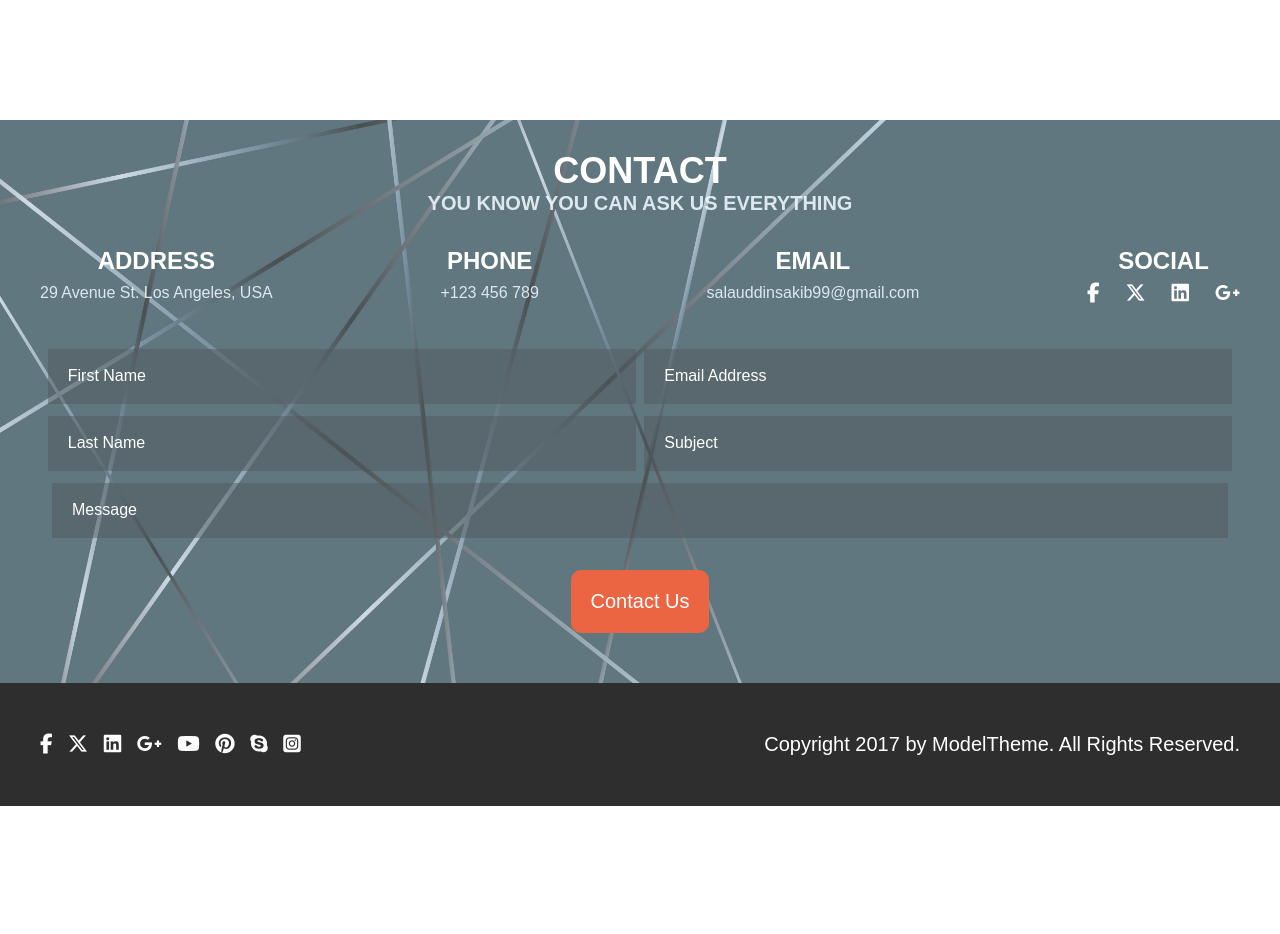
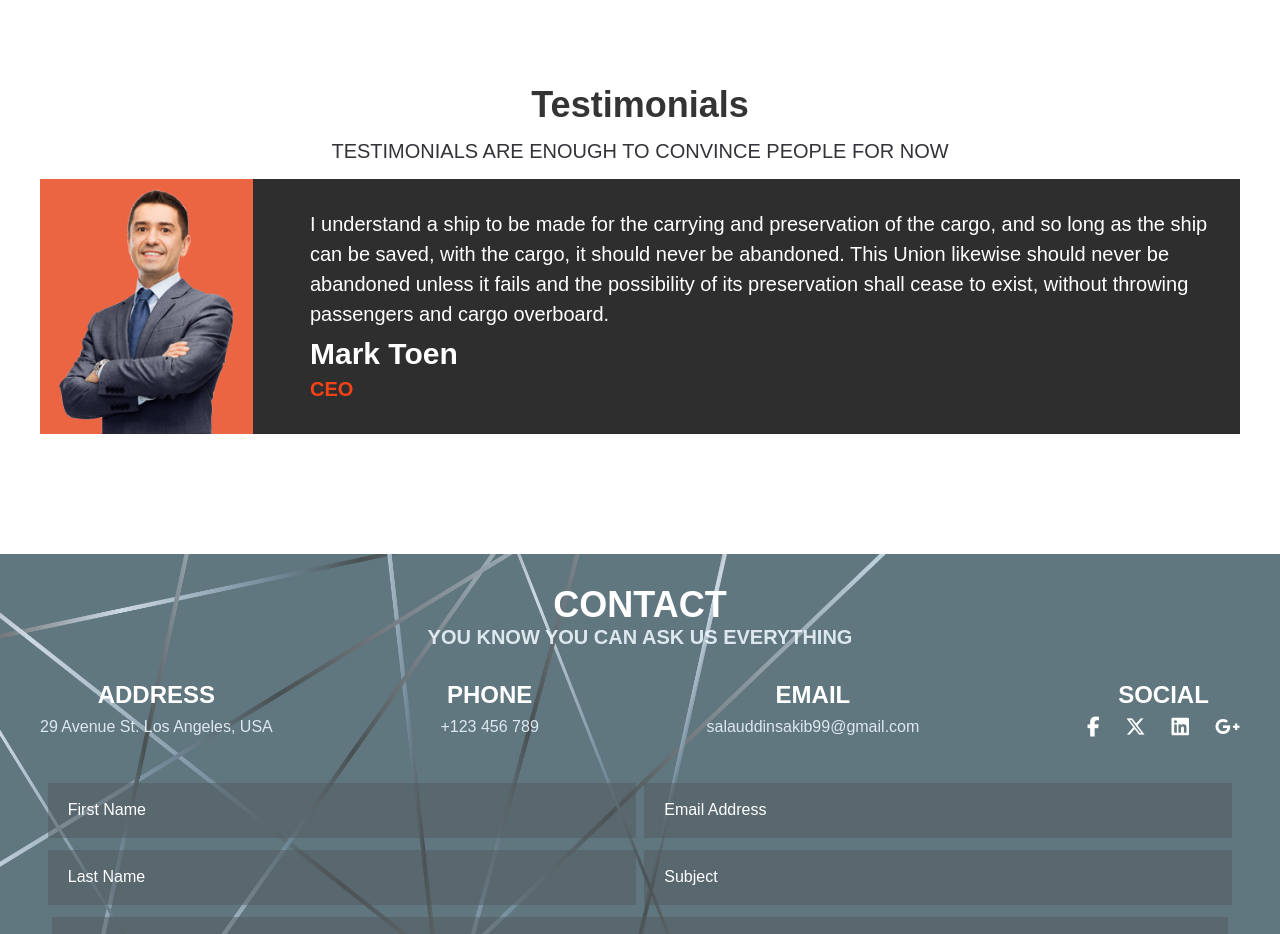
Before and after one commit to MdSalauddinSakib/RRF-template-1, a plain HTML site: page index.html in a window 1280 px wide. Shown: the part 1267-2201 px from the top of the page. Before the commit the page ends 2073 px from the top, so only its background shows below. Drawn offline with Linux system fonts and the light colour scheme.

Commit message:
testimonial section created

```diff
--- a/assets/css/style.css
+++ b/assets/css/style.css
@@ -15,7 +15,11 @@
 
 .left-img img {
     width: 100%;
-    border-radius: 0 70px 70px 0;
+    /* border-radius: 0 70px 70px 0; */
+}
+
+.right-content{
+    padding-left: 30px;
 }
 
 .right-content h2 {
@@ -39,6 +43,10 @@
     margin-top: 10px;
     display: inline-block;
     font-weight: bold;
+}
+
+.resources{
+    background-color: #ec6543;
 }
 
 .btn:hover {
@@ -88,8 +96,65 @@
     margin-bottom: 15px;
 }
 
+/* testimonial section */
+.testimonial{
+    max-width: 1200px;
+    margin: 0 auto;
+    margin-top: 100px;
+}
+
+.testimonial-text{
+    text-align: center;
+    line-height: 150%;
+}
+
+.testimonial-text strong{
+    font-size: 36px;
+    color: #343434;
+}
+
+.testimonial-text p{
+    color: #333339;
+    font-size: 20px;
+    line-height: 55px;
+}
+
+.testimonial-cart{
+    display: flex;
+    align-items: center;
+    background-color: #2e2e2e;
+    position: relative;
+}
+
+.testimonial-img{
+    background-color: #ec6543;
+    position: absolute;
+    height: 100%;
+}
+
+.testimonial-img img{
+    height: 100%;
+}
+
+.testimonial-desk{
+    color: #ffffff;
+    padding: 30px;
+    font-size: 20px;
+    line-height: 150%;
+    margin-left: 20%;
+}
+
+.testimonial-desk h2{
+    margin-top: 10px;
+    margin-bottom: 5px;
+}
+
+.testimonial-desk .ceo{
+    color: #f34216;
+    font-weight: bolder;
+}
+
 /* contact section */
-
 .form {
     background-image: url(../img/background.jpg);
     background-repeat: no-repeat;
--- a/index.html
+++ b/index.html
@@ -68,6 +68,29 @@
             <p><i class="fa-solid fa-lightbulb"></i>Insurance</p>
         </div>
     </div>
+    <!-- Testimonials -->
+    <div class="testimonial">
+        <div class="testimonial-text">
+            <strong>Testimonials</strong>
+            <p>TESTIMONIALS ARE ENOUGH TO CONVINCE PEOPLE FOR NOW</p>
+        </div>
+
+        <div class="testimonial-cart">
+            <div class="testimonial-img">
+                <img src="./assets/img/testimonial.png" alt="">
+            </div>
+            <div class="testimonial-desk">
+                <p>
+                    I understand a ship to be made for the carrying and preservation of the cargo, and so long as the
+                    ship can be saved, with the cargo, it should never be abandoned. This Union likewise should never be
+                    abandoned unless it fails and the possibility of its preservation shall cease to exist, without
+                    throwing passengers and cargo overboard.
+                </p>
+                <h2>Mark Toen</h2>
+                <p class="ceo">CEO</p>
+            </div>
+        </div>
+    </div>
     <!-- contact section -->
     <div class="background-overlay"></div>
     <div class="overlay-content">
@@ -115,6 +138,7 @@
             </div>
         </div>
     </div>
+
     <!-- footer -->
     <div class="footer-section">
         <div class="footer">
```
Also changed, not shown: assets/img/testimonial.png (added).
